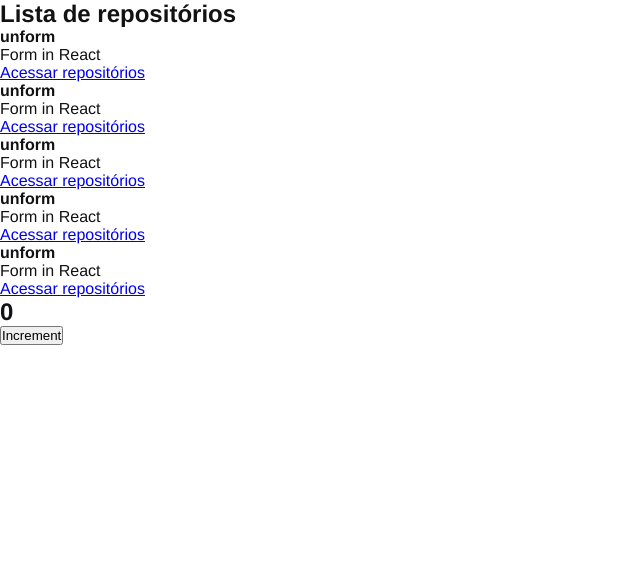
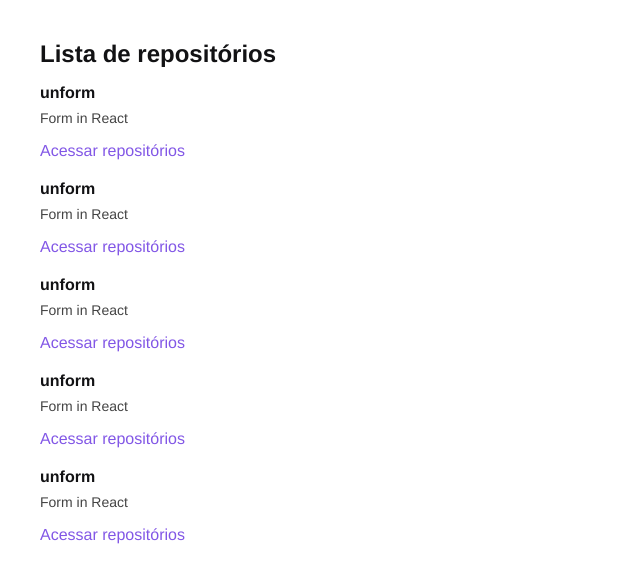
Before and after one commit to vladimiremi/ignite-reactjs, a React app in the folder fundamentals/: page / in a window 1280 px wide. Shown: the top 582 px of the page, without its empty margins (0-640 px from the left). Built offline with nearby package versions, Linux system fonts and the light colour scheme.

Commit message:
feat: add repository list sass styling

```diff
--- a/fundamentals/src/App.jsx
+++ b/fundamentals/src/App.jsx
@@ -1,11 +1,9 @@
 import './styles/global.scss'
 import RepositoryList from './components/RepositoryList'
-import Counter from './components/Counter'
 export function App() {
     return (
         <>
              <RepositoryList />
-             <Counter />
         </>
     )
 }
--- a/fundamentals/src/components/Counter.jsx
+++ /dev/null
@@ -1,24 +0,0 @@
-import { useState } from "react";
-
-//imutabilidade -> não pode ser alterado o valor. Ela vai receber um novo valor.
-
-//usuarios = ['mimi', 'Samira'];
-//usuarios.push('side'); -> errado
-
-//novousuário = [...usuarios, 'side]; -> Correto
-
-
-export default function Counter() {
-    const [counter, setCounter] = useState(0);
-
-    function increment() {
-        setCounter(counter + 1);
-    }
-
-    return(
-        <div>
-            <h2>{counter}</h2>
-            <button type="button" onClick={increment}>Increment</button>
-        </div>
-    )
-}
--- a/fundamentals/src/components/RepositoryList.jsx
+++ b/fundamentals/src/components/RepositoryList.jsx
@@ -1,4 +1,5 @@
 import RepositoryItem from "./RepositoryItem";
+import '../styles/repositories.scss';
 
 const repository = {
     name: 'unform',
--- /dev/null
+++ b/fundamentals/src/styles/repositories.scss
@@ -0,0 +1,30 @@
+section.repository-list {
+  margin: 40px;
+
+  h1 {
+    margin-bottom: 16px;
+  }
+
+  ul {
+    list-style: none;
+
+    li {
+      & + li {
+        margin-top: 20px;
+      }
+
+      p {
+        font-size: 14px;
+        color: #444;
+        margin-top: 8px;
+      }
+
+      a {
+        display: inline-block;
+        margin-top: 16px;
+        text-decoration: none;
+        color: #8257e6;
+      }
+    }
+  }
+}
```
